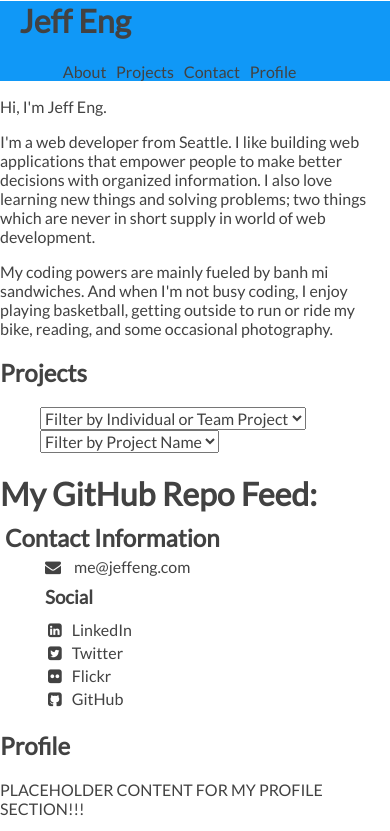
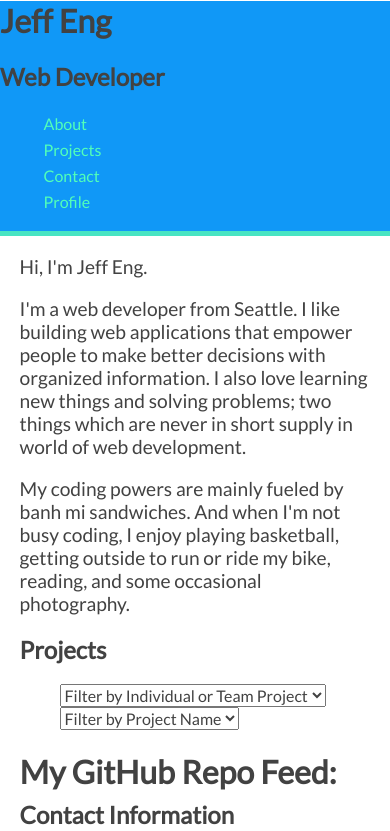
Before and after one commit to jeff-eng/portfolio, a website: page index.html in a window 390 px wide. Shown: the top 831 px of the page. Drawn offline with Linux system fonts and the light colour scheme.

Commit message:
modified base styles and added in the meta viewport tag for responsive design

```diff
--- a/index.html
+++ b/index.html
@@ -3,6 +3,7 @@
   <head>
     <meta charset="utf-8">
     <title>Jeff Eng: Web Developer</title>
+    <meta name="viewport" content="width=device-width, initial-scale=1">
     <link rel='stylesheet' href='https://fonts.googleapis.com/css?family=Lato' type='text/css'>
     <link rel="stylesheet" href="vendor/styles/normalize.css">
     <link rel="stylesheet" href="styles/base.css">
@@ -39,6 +40,7 @@
     <main>
       <header class="top-header">
         <h1>Jeff Eng</h1>
+        <h2>Web Developer</h2>
         <nav class="main-nav">
           <ul class="navigation-list">
             <li class="tab" data-navigation="about"><a href="/">About</a></li>
@@ -50,7 +52,7 @@
       </header>
       <section id="about" class="tab-sections">
         <p>Hi, I'm Jeff Eng.</p>
-        <p>I'm a web developer from Seattle. I like building web applications that empower people to make better decisions with organized information. I also love learning new things and solving problems; two things which are never in short supply in world of web development.
+        <p>I'm a web developer from Seattle. I like building web applications that empower people to make better decisions with organized information. I also love learning new things and solving problems; two things which are never in short supply in world of web development.</p>
         <p>My coding powers are mainly fueled by banh mi sandwiches. And when I'm not busy coding, I enjoy playing basketball, getting outside to run or ride my bike, reading, and some occasional <a href="https://www.flickr.com/jw7eng">photography.</a></p>
       </section>
       <section id="projects" data-content="projects" class="tab-sections">
--- a/styles/base.css
+++ b/styles/base.css
@@ -1,23 +1,21 @@
-* {
+body {
+  max-width: auto;
+  margin-left: auto;
+  margin-right: auto;
   font-family: 'Lato', sans-serif;
   color: #424242;
-
-  /*USING THIS TEMPORARILY TO VISUALIZE ELEMENTS ON PAGE*/
-  /*outline: 2px orange dotted;*/
 }
 
 p {
-  font-size: 1em;
+  font-size: 1.2em;
+}
+
+img {
+  max-width: 100%;
 }
 
 footer {
   text-align: center;
-}
-
-body {
-  max-width: 960px;
-  margin-left: auto;
-  margin-right: auto;
 }
 
 li {
@@ -27,11 +25,12 @@ li {
 /*-----LINK STYLING-----*/
 a, a:link, a:active {
   text-decoration: none;
+  color: inherit;
 }
 
 a:hover {
   text-decoration: none;
-  color: #48E5C2;
+  color: #F2F2F2;
 }
 
 a:visited {
--- a/styles/modules.css
+++ b/styles/modules.css
@@ -1,6 +1,6 @@
 .navigation-list li {
   list-style-type: none;
-  display: inline;
+  display: block;;
   padding: 1%;
   color: #52FFB8;
 }
@@ -10,7 +10,9 @@
   margin-left: auto;
   margin-right: auto;
   background-color: #1098F7;
-  padding-left: 5%;
+  border-bottom: 5px solid #48E5C2;
+  color:
+  /*padding-left: 5%;*/
 }
 
 .social-links li {
@@ -26,3 +28,8 @@
 .contact-section a {
   margin-left: 10px;
 }
+
+.tab-sections {
+  margin-left: 5%;
+  margin-right: 5%;
+}
```
